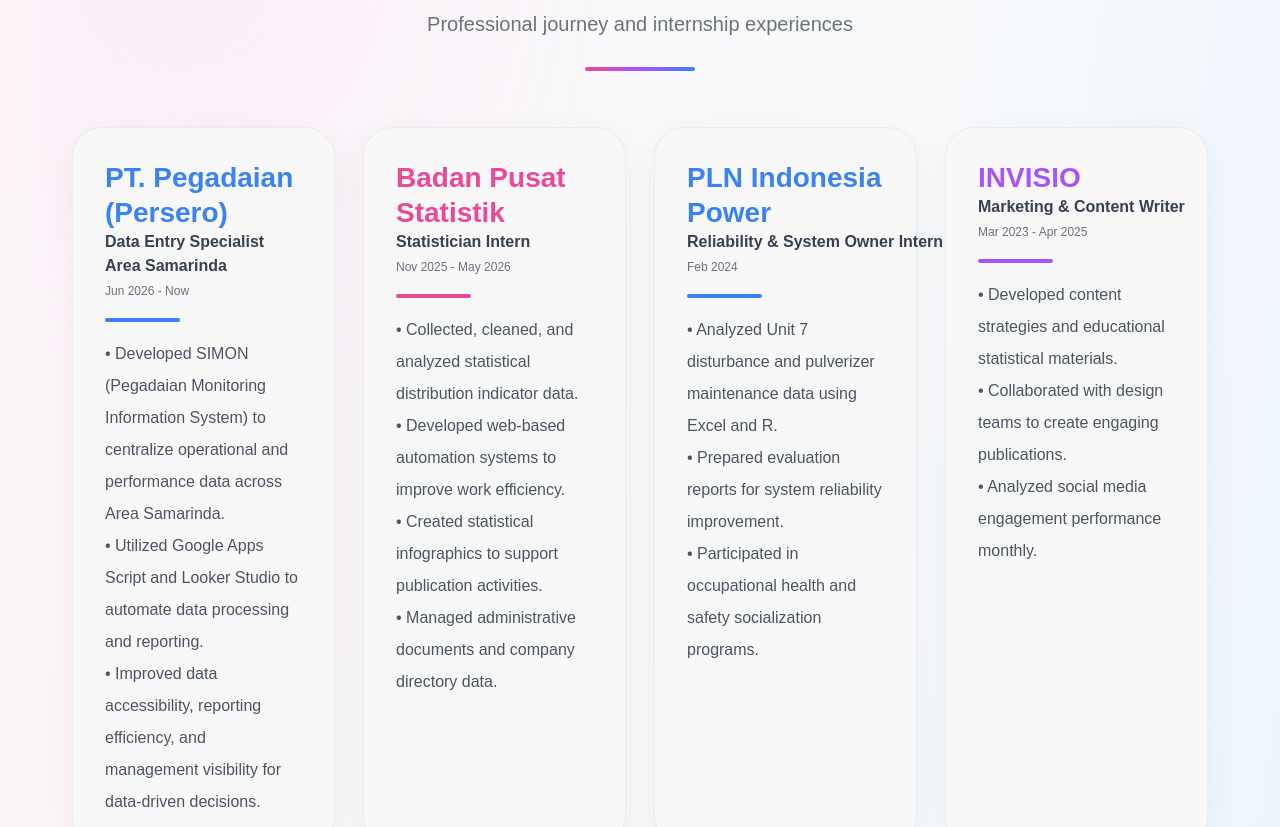
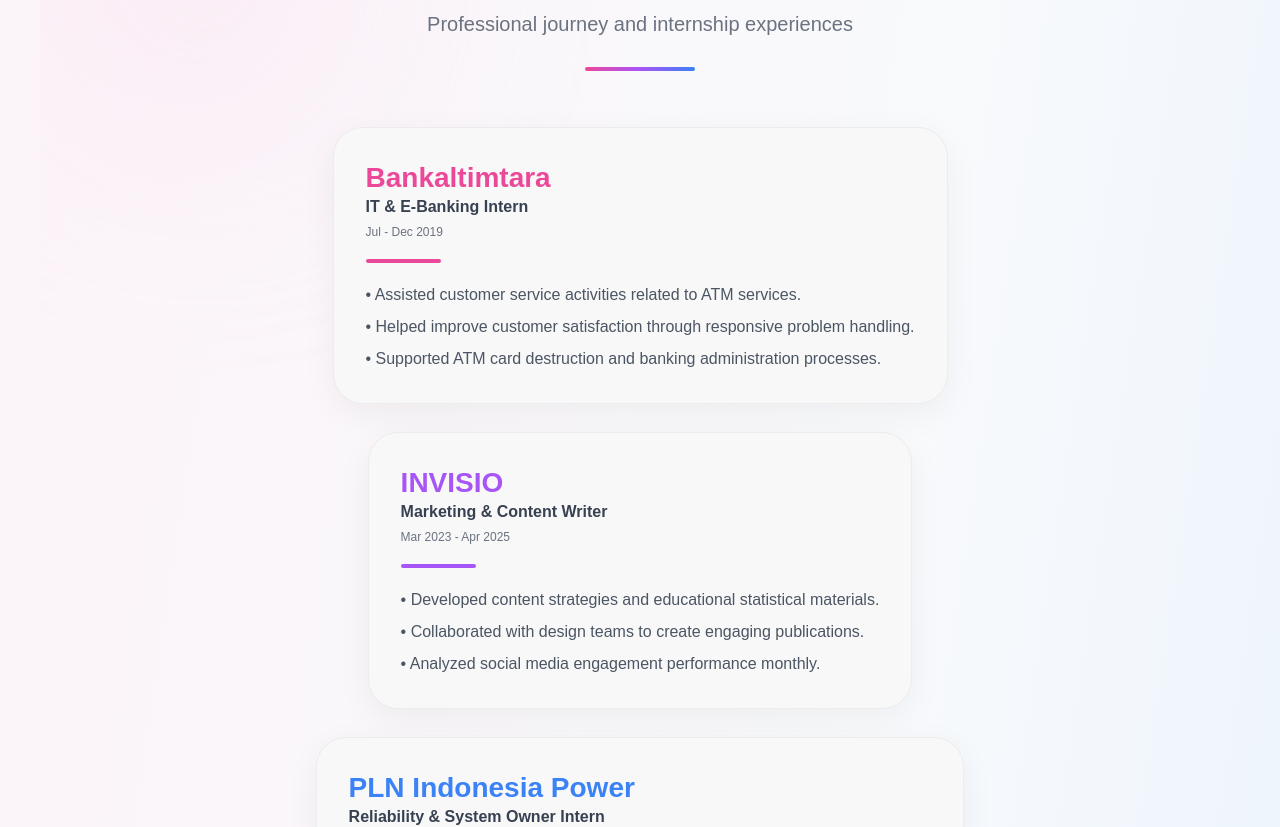
Before and after one commit to lintangntyas/portfolio, a Next.js app: page / in a window 1280 px wide. Shown: the part 1960-2787 px from the top of the page. Built offline with nearby package versions, Linux system fonts and the light colour scheme.

Commit message:
Update page.js

```diff
--- a/app/page.js
+++ b/app/page.js
@@ -347,12 +347,11 @@ export default function Home() {
         {/* GRID */}
         <div
           className="
-            grid
+            flex
+            flex-row-reverse
+            flex-wrap-reverse
+            justify-center
             -mt-6
-
-            grid-cols-1
-            md:grid-cols-2
-            xl:grid-cols-4
 
             gap-7
 
```
